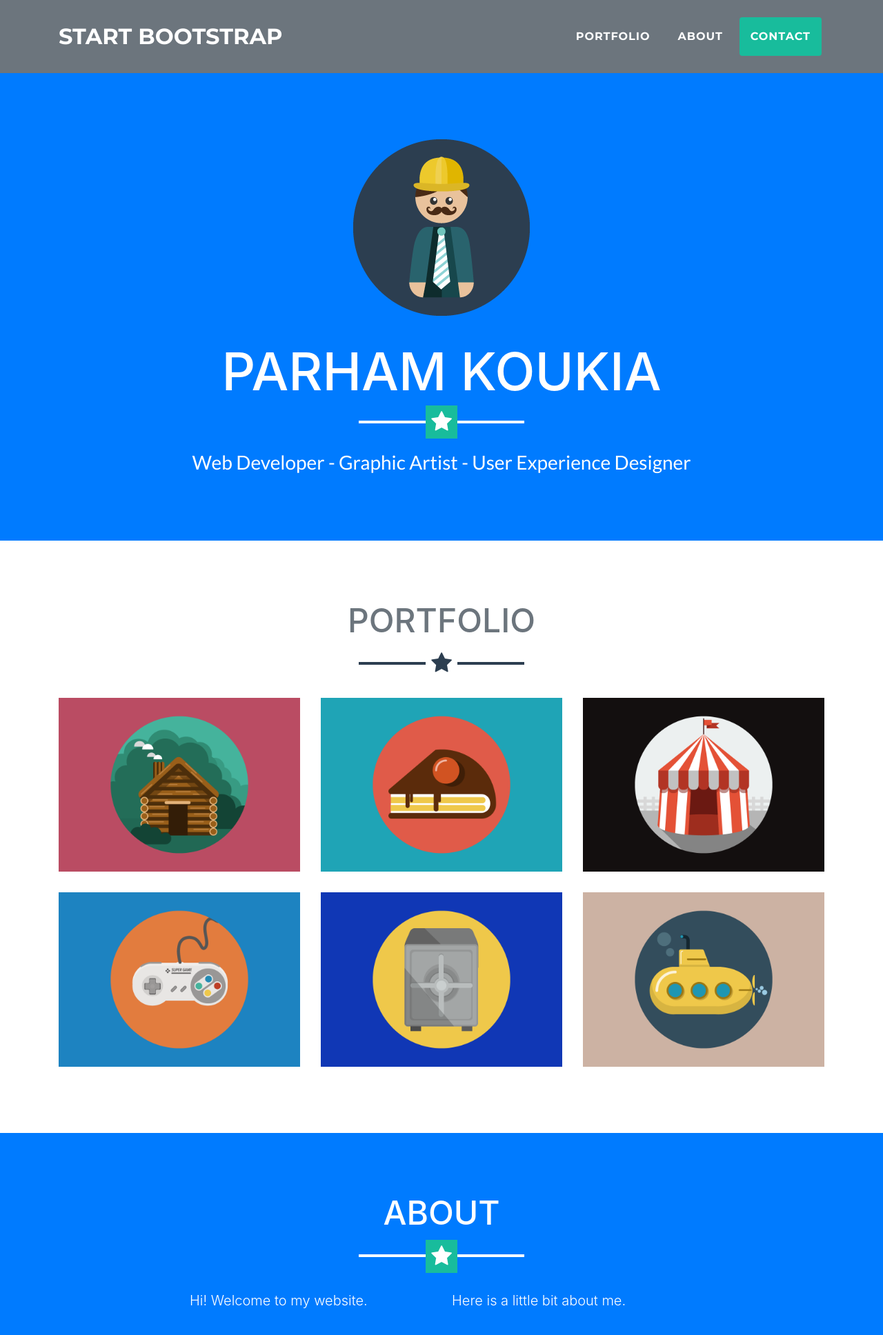
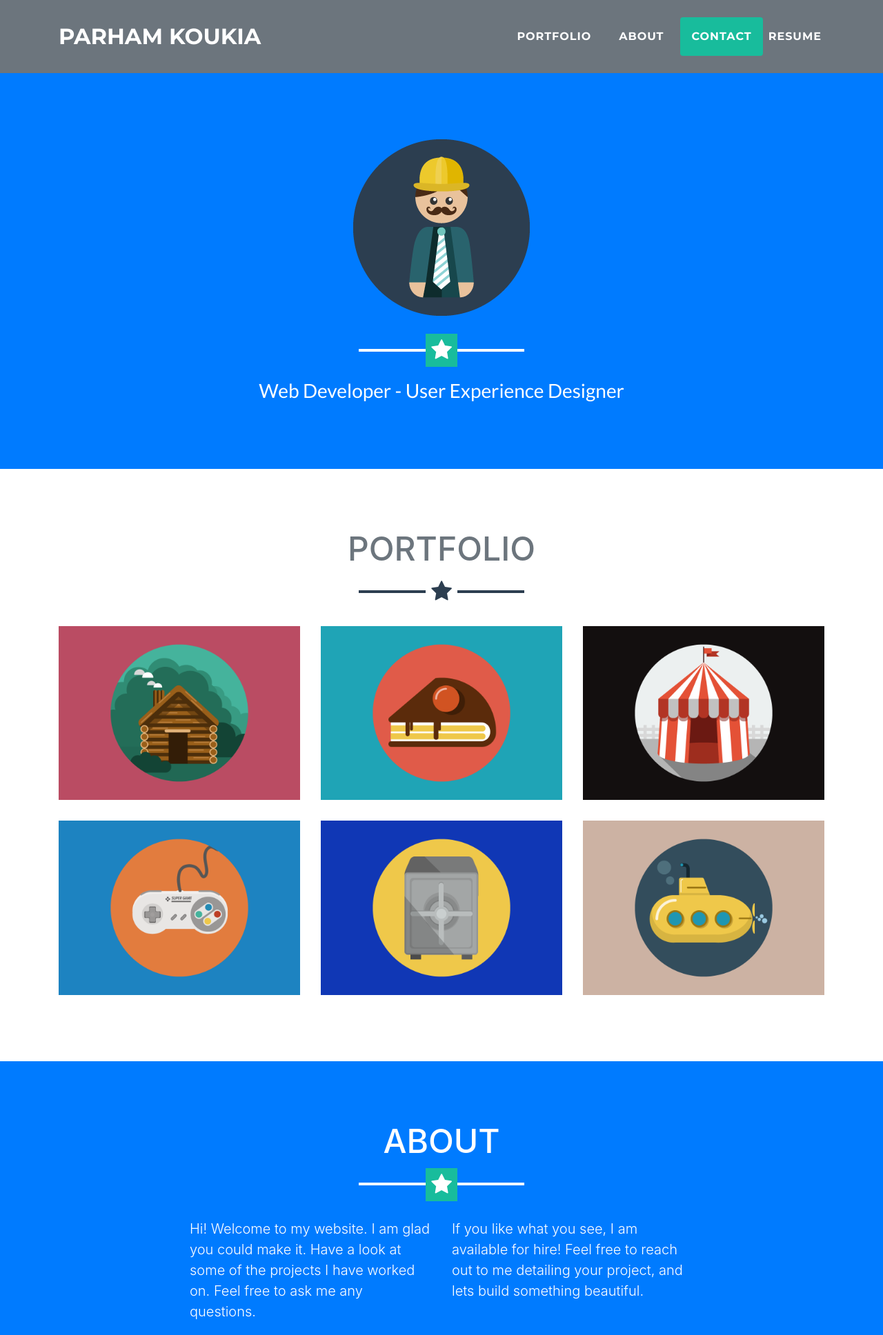
Before and after one commit to pkoukia/pkoukia.github.io, a website with bundled scripts: page index.html in a window 1280 px wide. Shown: the top 1936 px of the page at 69% size. Built offline with nearby package versions, Linux system fonts and the light colour scheme.

Commit message:
update index html

```diff
--- a/index.html
+++ b/index.html
@@ -31,7 +31,7 @@
     <!-- Navigation -->
     <nav class="navbar navbar-expand-lg bg-secondary fixed-top text-uppercase" id="mainNav">
       <div class="container">
-        <a class="navbar-brand js-scroll-trigger" href="#page-top">Start Bootstrap</a>
+        <a class="navbar-brand js-scroll-trigger" href="#page-top">Parham Koukia</a>
         <button class="navbar-toggler navbar-toggler-right text-uppercase bg-primary text-white rounded" type="button" data-toggle="collapse" data-target="#navbarResponsive" aria-controls="navbarResponsive" aria-expanded="false" aria-label="Toggle navigation">
           Menu
           <i class="fa fa-bars"></i>
@@ -47,6 +47,9 @@
             <li class="nav-item mx-0 mx-lg-1">
               <a class="nav-link py-3 px-0 px-lg-3 rounded js-scroll-trigger" href="#contact">Contact</a>
             </li>
+            <li class="nav-item mx-0 mx-lg-1">
+              <a class="nav-link py-3 px-0 px-1lg-3 rounded js-scroll-trigger" href="#">Resume</a>
+            </li>
           </ul>
         </div>
       </div>
@@ -56,9 +59,8 @@
     <header class="masthead bg-primary text-white text-center">
       <div class="container">
         <img class="img-fluid mb-5 d-block mx-auto" src="img/profile.png" alt="">
-        <h1 class="text-uppercase mb-0">Parham Koukia</h1>
         <hr class="star-light">
-        <h2 class="font-weight-light mb-0">Web Developer - Graphic Artist - User Experience Designer</h2>
+        <h2 class="font-weight-light mb-0">Web Developer - User Experience Designer</h2>
       </div>
     </header>
 
@@ -139,10 +141,10 @@
         <hr class="star-light mb-5">
         <div class="row">
           <div class="col-lg-4 ml-auto">
-            <p class="lead">Hi! Welcome to my website.</p>
+            <p class="lead">Hi! Welcome to my website. I am glad you could make it. Have a look at some of the projects I have worked on. Feel free to ask me any questions.
           </div>
           <div class="col-lg-4 mr-auto">
-            <p class="lead">Here is a little bit about me.</p>
+            <p class="lead">If you like what you see, I am available for hire! Feel free to reach out to me detailing your project, and lets build something beautiful.</p>
           </div>
         </div>
         <div class="text-center mt-4">
@@ -233,8 +235,8 @@
             </ul>
           </div>
           <div class="col-md-4">
-            <h4 class="text-uppercase mb-4">About Freelancer</h4>
-            <p class="lead mb-0">Freelance is a free to use, open source Bootstrap theme created by.</p>
+            <h4 class="text-uppercase mb-4">Words of Wisdom</h4>
+            <p class="lead mb-0">“The best thing about a boolean is even if you are wrong, you are only off by a bit."</p>
           </div>
         </div>
       </div>
@@ -242,7 +244,7 @@
 
     <div class="copyright py-4 text-center text-white">
       <div class="container">
-        <small>Copyright &copy; Your Website 2018</small>
+        <small>Copyright &copy; Parham Koukia Website 2018</small>
       </div>
     </div>
 
```
